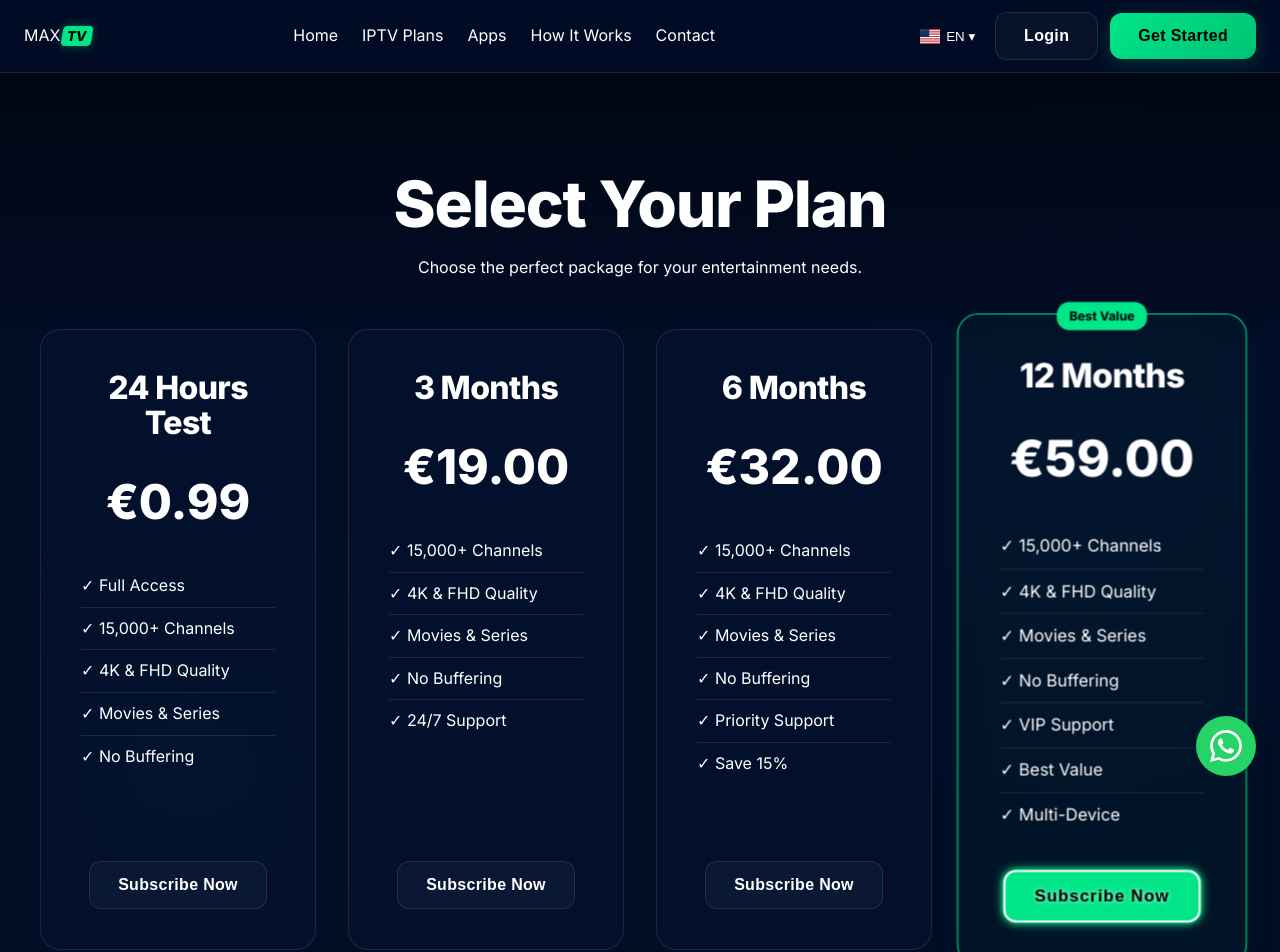
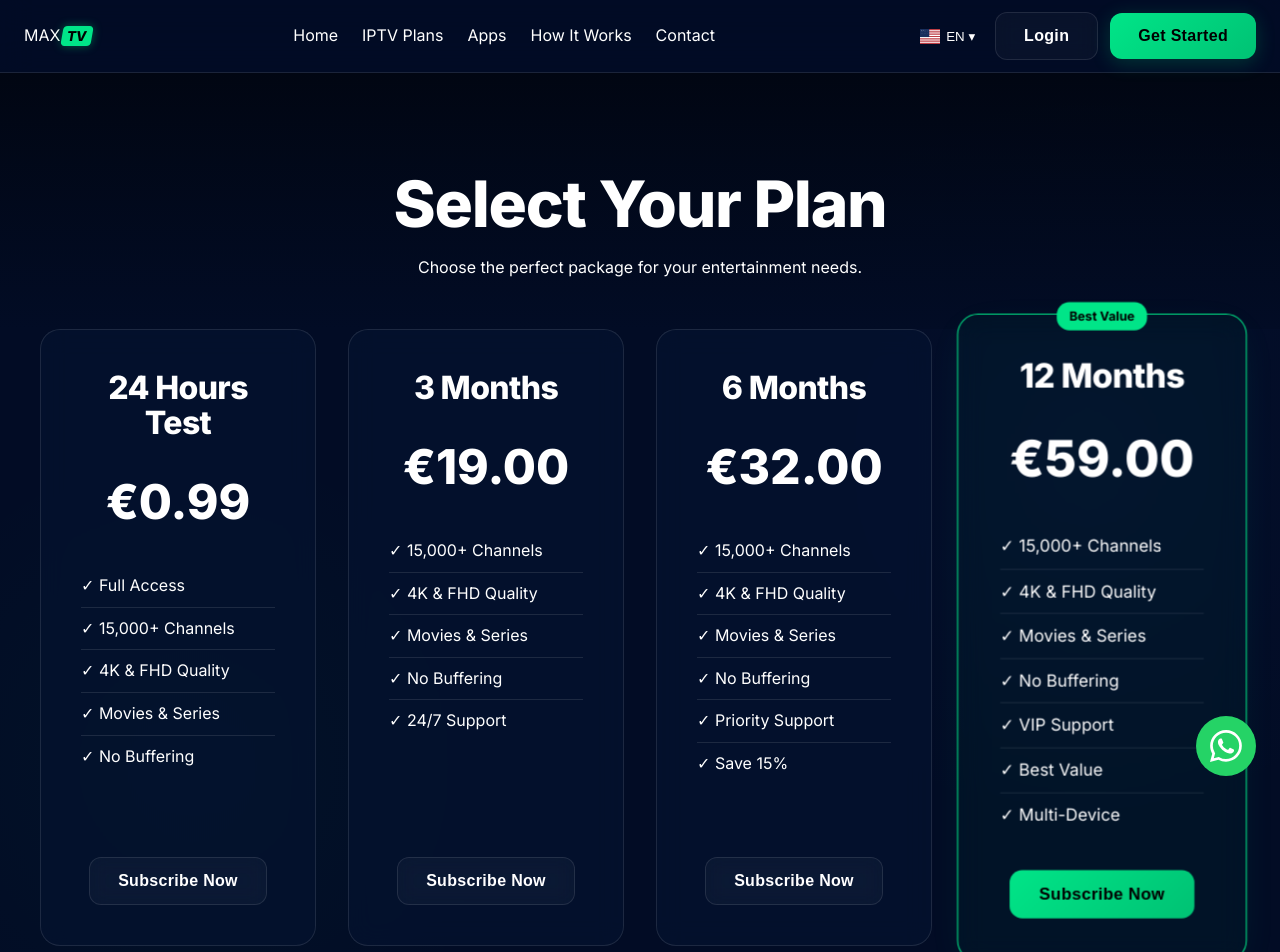
Before and after one commit to supertech26/MaxTV, a Next.js app: page /subscriptions in a window 1280 px wide. Shown: the top 952 px of the page. Built offline with nearby package versions, Linux system fonts and the light colour scheme.

Commit message:
Style: Revert to original smooth glow pulse

```diff
--- a/app/globals.css
+++ b/app/globals.css
@@ -69,36 +69,22 @@ a {
   overflow: hidden;
 }
 
-@keyframes neon-pulse {
+@keyframes glow-pulse {
   0% {
-    box-shadow: 0 0 5px #00e588, 0 0 10px #00e588;
+    box-shadow: 0 0 0 0 rgba(0, 229, 136, 0.4);
   }
 
-  50% {
-    box-shadow:
-      0 0 5px #00e588,
-      0 0 20px #00e588,
-      0 0 40px #00e588,
-      0 0 60px rgba(0, 229, 136, 0.6);
+  70% {
+    box-shadow: 0 0 0 15px rgba(0, 229, 136, 0);
   }
 
   100% {
-    box-shadow: 0 0 5px #00e588, 0 0 10px #00e588;
+    box-shadow: 0 0 0 0 rgba(0, 229, 136, 0);
   }
 }
 
 .btn-glow {
-  /* Intense Neon Style */
-  background: transparent !important;
-  /* Make bg transparent to let glow shine or keep if desired, usually neon needs dark bg or solid color */
-  background: #00e588 !important;
-  /* Keep solid for visibility against dark bg, but can be adjusted */
-  color: #000 !important;
-  font-weight: 800 !important;
-  border: 2px solid #fff;
-  animation: neon-pulse 2s infinite alternate;
-  text-shadow: 0 0 5px rgba(255, 255, 255, 0.8);
-  letter-spacing: 1px;
+  animation: glow-pulse 2s infinite;
 }
 
 
```
